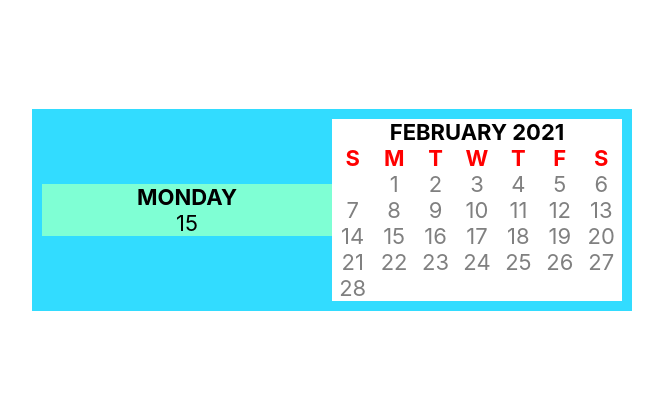
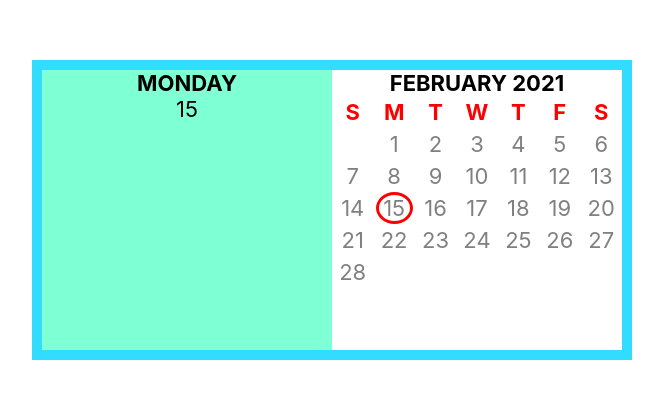
Before and after one commit to NforceCode/react-hometasks-rozumovskyi, a React (Create React App) app: page / in a window 1280 px wide. Shown: the part 190-588 px from the top of the page, without its empty margins (308-971 px from the left). Built offline with nearby package versions, Linux system fonts and the light colour scheme.

Commit message:
Refactor styling

```diff
--- a/src/App.css
+++ b/src/App.css
@@ -1,3 +1,7 @@
+:root {
+  --app-border: 10px;
+}
+
 .app-container {
   display: flex;
   flex-direction: row;
@@ -9,7 +13,8 @@
   transform: translate(-50%, -50%);
   max-width: 600px;
   width: 100%;
+  min-height: 300px;
   background-color: rgb(50, 220, 255);
-  padding: 10px;
+  padding: var(--app-border);
   text-transform: uppercase;
 }
--- a/src/components/CurrentMonthCard/CurrentMonthCard.css
+++ b/src/components/CurrentMonthCard/CurrentMonthCard.css
@@ -1,6 +1,11 @@
 .current-month-card{
+  position: absolute;
+  top: var(--app-border);
+  bottom: var(--app-border);
+  left: 300px;
+  right: var(--app-border);
   width: 100%;
   text-align: center;
-  max-width: 300px;
+  max-width: 290px;
   background-color: white;
 }
--- a/src/components/CurrentMonthCard/Weeks/Week/Day/Day.css
+++ b/src/components/CurrentMonthCard/Weeks/Week/Day/Day.css
@@ -1,7 +1,8 @@
 .week-day,
 .month-day,
 .transparent {
-  width: 2ch;
+  min-width: 2.65ch;
+  border: 3px solid transparent;
 }
 
 .week-day {
@@ -18,3 +19,8 @@
   opacity: 0;
 
 }
+
+.day-selected {
+  border-radius: 50%;
+  border-color: red;
+}
--- a/src/components/SelectedDayCard/SelectedDayCard.css
+++ b/src/components/SelectedDayCard/SelectedDayCard.css
@@ -1,6 +1,11 @@
 .selected-day-card{
+  position: absolute;
+  top: var(--app-border);
+  bottom: var(--app-border);
+  left: var(--app-border);
+  right: 300px;
   width: 100%;
   text-align: center;
-  max-width: 300px;
+  max-width: 290px;
   background-color: aquamarine;
 }
```
